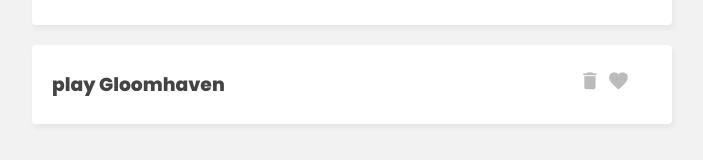
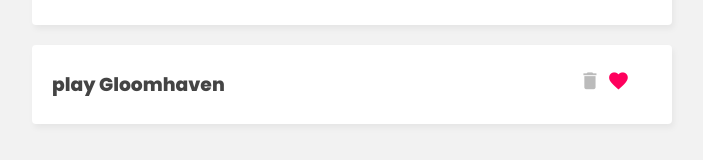
Before and after one commit to flyinacres/pinia-tasks, a Vue app: page / in a window 1280 px wide. Shown: the part 360-520 px from the top of the page, without its empty margins (288-991 px from the left). Built offline with nearby package versions, Linux system fonts and the light colour scheme.

Commit message:
Style the favorite tasks

```diff
--- a/src/assets/main.css
+++ b/src/assets/main.css
@@ -59,6 +59,9 @@
   cursor: pointer;
   color: #bbb;
 }
+.task i.active {
+  color: #ff005d;
+}
 
 /* filter nav */
 .filter {
--- a/src/components/TaskDetails.vue
+++ b/src/components/TaskDetails.vue
@@ -10,6 +10,7 @@
             </i>
             <i
                 class="material-icons"
+                :class="{active: task.isFav}"
                 @click="taskStore.toggleFav(task.id)">
                 favorites
             </i>
```
